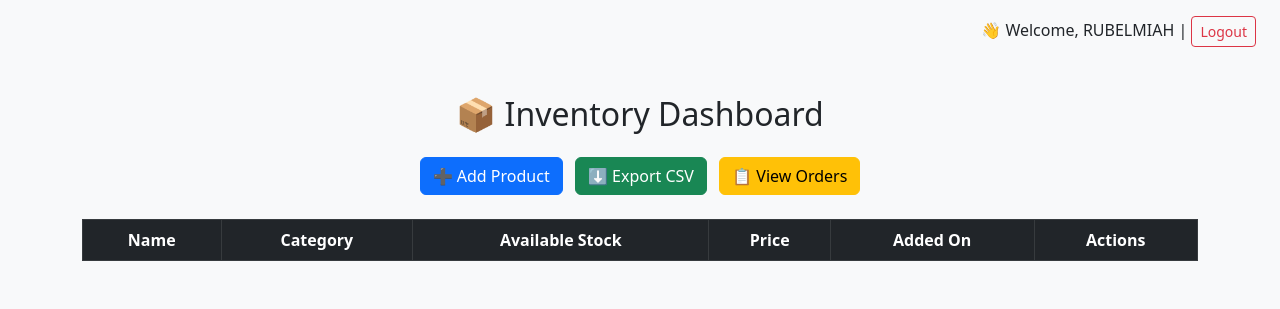
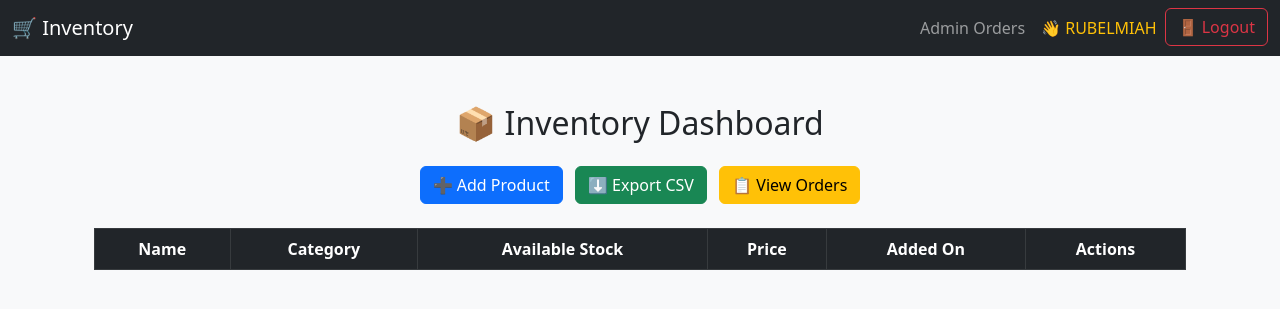
Before and after one commit to Rubel2025-code/inventory-management, a Django app: page / in a window 1280 px wide. Shown: the top 309 px of the page. Run offline with Django 5.2, Linux system fonts and the light colour scheme; a user stored in the database is signed in; data that the repository does not hold is empty.

Commit message:
fix logout issue

```diff
--- a/config/settings.py
+++ b/config/settings.py
@@ -13,6 +13,7 @@ ALLOWED_HOSTS = ['inventory-management-begin.onrender.com', '127.0.0.1', 'localh
 LOGIN_REDIRECT_URL = '/'
 LOGOUT_REDIRECT_URL = '/login/'
 LOGIN_URL = '/login/'
+LOGOUT_REDIRECT_URL = 'login'  # where to go after logout
 
 # ✅ Installed apps
 INSTALLED_APPS = [
--- a/config/urls.py
+++ b/config/urls.py
@@ -16,7 +16,8 @@ urlpatterns = [
     path('login/', auth_views.LoginView.as_view(template_name='inventory/login.html'), name='login'),
 
     # ✅ Proper logout redirect to login page
-    path('logout/', auth_views.LogoutView.as_view(), name='logout'),
+    path('logout/', auth_views.LogoutView.as_view(next_page='login'), name='logout'),
+
 
     # Remove cart item manually
     path('remove/<int:item_id>/', order_views.remove_cart_item, name='remove_cart_item'),
--- a/inventory/templates/inventory/login.html
+++ b/inventory/templates/inventory/login.html
@@ -2,7 +2,7 @@
 <html>
 <head>
 <meta name="viewport" content="width=device-width, initial-scale=1">
-
+<p><h2>Shop the best Product with Us</h2></p>
     <title>Login</title>
     <link href="https://cdn.jsdelivr.net/npm/bootstrap@5.3.0/dist/css/bootstrap.min.css" rel="stylesheet">
 </head>
--- a/inventory/templates/inventory/product_list.html
+++ b/inventory/templates/inventory/product_list.html
@@ -1,21 +1,9 @@
-<!DOCTYPE html>
-<html lang="en">
-<head>
-    <meta charset="UTF-8">
-    <title>Inventory Dashboard</title>
-    <meta name="viewport" content="width=device-width, initial-scale=1">
-    <link href="https://cdn.jsdelivr.net/npm/bootstrap@5.3.0/dist/css/bootstrap.min.css" rel="stylesheet">
-</head>
-<body class="bg-light">
+{% extends 'base.html' %}
 
-<!-- ✅ User Info & Cart Button -->
+{% block title %}Inventory Dashboard{% endblock %}
+
+{% block content %}
 <div class="text-end me-4 mt-3">
-    {% if user.is_authenticated %}
-        👋 Welcome, {{ user.username }} |
-        <a href="{% url 'logout' %}" class="btn btn-outline-danger btn-sm">Logout</a>
-    {% else %}
-        <a href="{% url 'login' %}" class="btn btn-outline-primary btn-sm">Login</a>
-    {% endif %}
     {% if not is_admin %}
         <a href="{% url 'cart_view' %}" class="btn btn-outline-primary btn-sm">🛒 View Cart</a>
     {% endif %}
@@ -93,5 +81,4 @@
         </tbody>
     </table>
 </div>
-</body>
-</html>
+{% endblock %}
--- a/orders/templates/base.html
+++ b/orders/templates/base.html
@@ -37,8 +37,11 @@
                         <a class="nav-link text-warning" href="#">👋 {{ user.username }}</a>
                     </li>
                     <li class="nav-item">
-                        <a href="{% url 'logout' %}" class="btn btn-outline-danger">🚪 Logout</a>
-
+                        <!-- ✅ Logout via POST -->
+                        <form method="POST" action="{% url 'logout' %}" style="display:inline;">
+                            {% csrf_token %}
+                            <button type="submit" class="btn btn-outline-danger">🚪 Logout</button>
+                        </form>
                     </li>
                 {% else %}
                     <li class="nav-item">
@@ -55,11 +58,10 @@
 
 <div class="container mb-5">
     {% block content %}
-    <!-- Child content will go here -->
     {% endblock %}
 </div>
 
-<!-- Bootstrap JS (optional for navbar toggling) -->
+<!-- Bootstrap JS -->
 <script src="https://cdn.jsdelivr.net/npm/bootstrap@5.3.0/dist/js/bootstrap.bundle.min.js"></script>
 
 </body>
```
